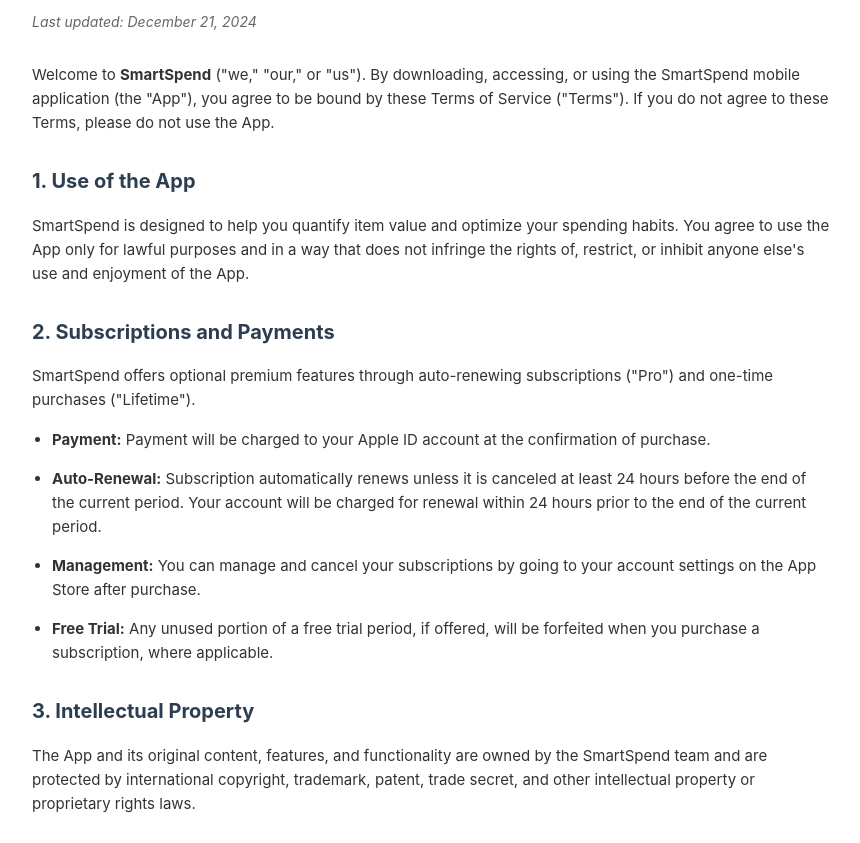
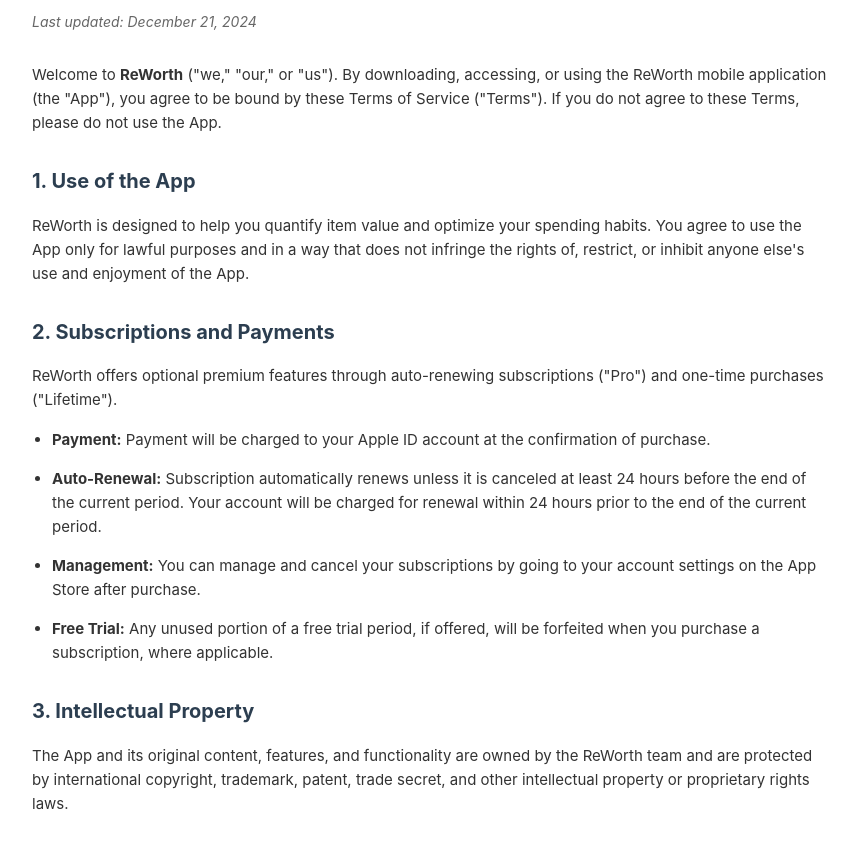
Before and after one commit to tayloryounge-stack/tayloryounge-stack.github.io, a plain HTML site: page terms.html in a window 1280 px wide. Shown: the part 99-942 px from the top of the page, without its empty margins (208-1068 px from the left). Drawn offline with Linux system fonts and the light colour scheme.

Commit message:
Update terms.html

```diff
--- a/terms.html
+++ b/terms.html
@@ -3,7 +3,7 @@
 <head>
     <meta charset="UTF-8">
     <meta name="viewport" content="width=device-width, initial-scale=1.0">
-    <title>Terms of Service - SmartSpend</title>
+    <title>Terms of Service - ReWorth</title>
     <style>
         :root {
             --primary-color: #147C8A;
@@ -58,13 +58,13 @@
         <h1>Terms of Service</h1>
         <p class="date">Last updated: December 21, 2024</p>
 
-        <p>Welcome to <strong>SmartSpend</strong> ("we," "our," or "us"). By downloading, accessing, or using the SmartSpend mobile application (the "App"), you agree to be bound by these Terms of Service ("Terms"). If you do not agree to these Terms, please do not use the App.</p>
+        <p>Welcome to <strong>ReWorth</strong> ("we," "our," or "us"). By downloading, accessing, or using the ReWorth mobile application (the "App"), you agree to be bound by these Terms of Service ("Terms"). If you do not agree to these Terms, please do not use the App.</p>
 
         <h2>1. Use of the App</h2>
-        <p>SmartSpend is designed to help you quantify item value and optimize your spending habits. You agree to use the App only for lawful purposes and in a way that does not infringe the rights of, restrict, or inhibit anyone else's use and enjoyment of the App.</p>
+        <p>ReWorth is designed to help you quantify item value and optimize your spending habits. You agree to use the App only for lawful purposes and in a way that does not infringe the rights of, restrict, or inhibit anyone else's use and enjoyment of the App.</p>
 
         <h2>2. Subscriptions and Payments</h2>
-        <p>SmartSpend offers optional premium features through auto-renewing subscriptions ("Pro") and one-time purchases ("Lifetime").</p>
+        <p>ReWorth offers optional premium features through auto-renewing subscriptions ("Pro") and one-time purchases ("Lifetime").</p>
         <ul>
             <li><strong>Payment:</strong> Payment will be charged to your Apple ID account at the confirmation of purchase.</li>
             <li><strong>Auto-Renewal:</strong> Subscription automatically renews unless it is canceled at least 24 hours before the end of the current period. Your account will be charged for renewal within 24 hours prior to the end of the current period.</li>
@@ -73,7 +73,7 @@
         </ul>
 
         <h2>3. Intellectual Property</h2>
-        <p>The App and its original content, features, and functionality are owned by the SmartSpend team and are protected by international copyright, trademark, patent, trade secret, and other intellectual property or proprietary rights laws.</p>
+        <p>The App and its original content, features, and functionality are owned by the ReWorth team and are protected by international copyright, trademark, patent, trade secret, and other intellectual property or proprietary rights laws.</p>
 
         <h2>4. User Data and Content</h2>
         <p>You retain all rights to the data you enter into the App. We do not claim ownership over your personal financial data. Your data is stored locally on your device and may be synced via your personal iCloud account if enabled. We do not have access to your personal financial data.</p>
@@ -82,7 +82,7 @@
         <p>The App is provided on an "AS IS" and "AS AVAILABLE" basis. We make no warranties, expressed or implied, regarding the operation of the App or the information, content, or materials included therein.</p>
 
         <h2>6. Limitation of Liability</h2>
-        <p>In no event shall SmartSpend, nor its directors, employees, partners, agents, suppliers, or affiliates, be liable for any indirect, incidental, special, consequential, or punitive damages, including without limitation, loss of profits, data, use, goodwill, or other intangible losses, resulting from your access to or use of or inability to access or use the App.</p>
+        <p>In no event shall ReWorth, nor its directors, employees, partners, agents, suppliers, or affiliates, be liable for any indirect, incidental, special, consequential, or punitive damages, including without limitation, loss of profits, data, use, goodwill, or other intangible losses, resulting from your access to or use of or inability to access or use the App.</p>
 
         <h2>7. Changes to Terms</h2>
         <p>We reserve the right, at our sole discretion, to modify or replace these Terms at any time. By continuing to access or use our App after those revisions become effective, you agree to be bound by the revised terms.</p>
```
